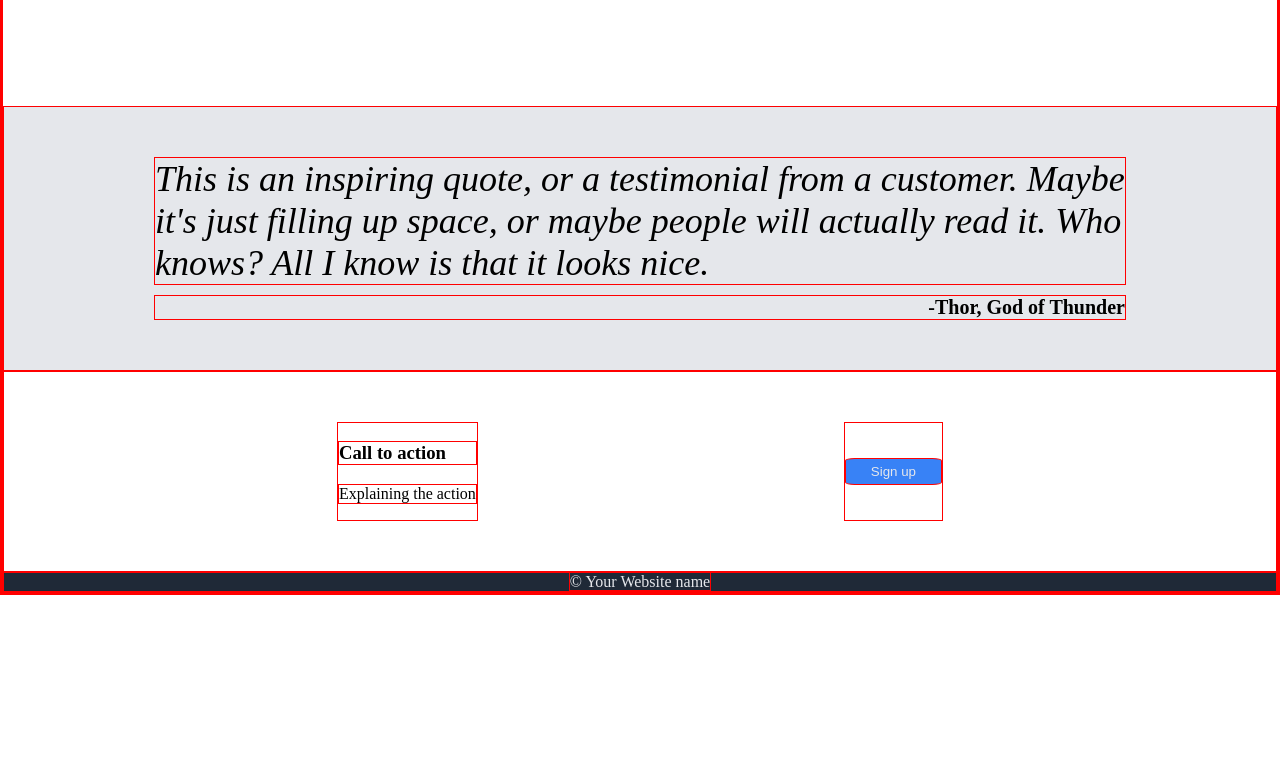
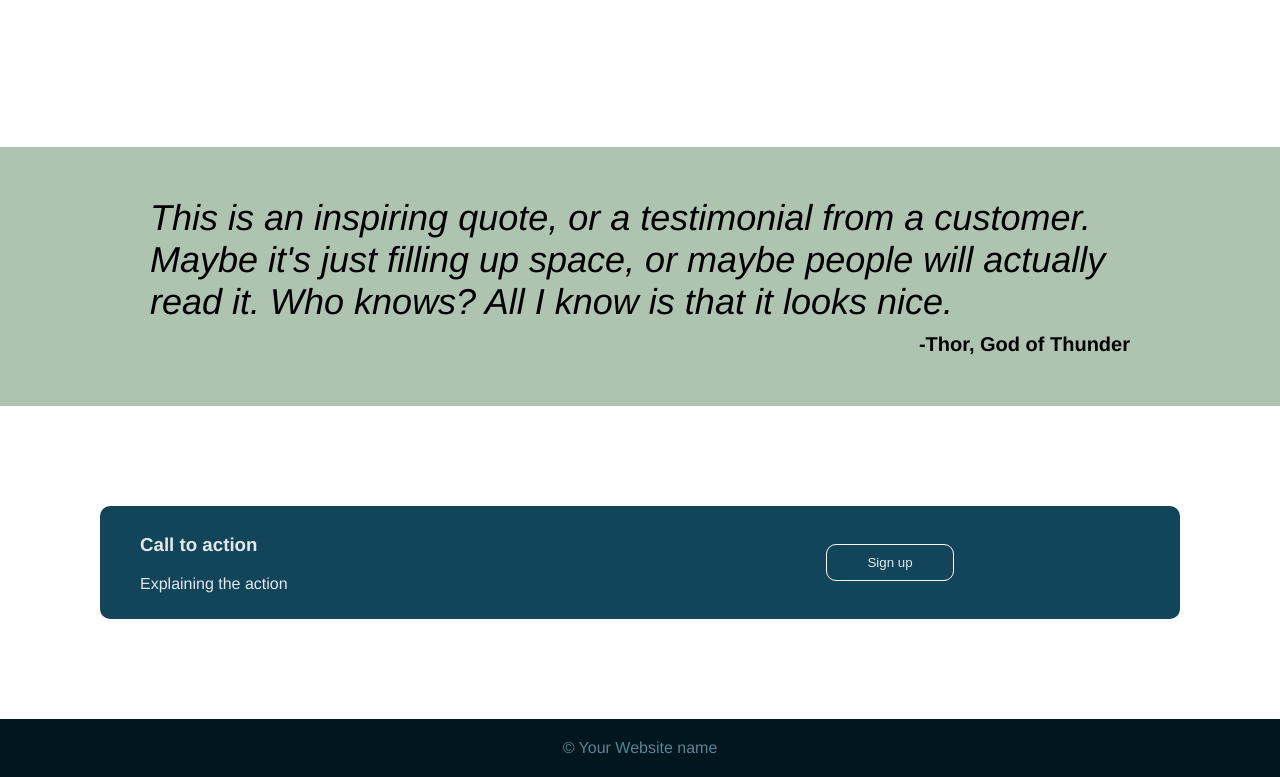
Before and after one commit to SandorMadacsi/landing-page, a plain HTML site: page index.html in a window 1280 px wide. Shown: the part 1194-1971 px from the top of the page. Before the commit the page ends 1789 px from the top, so only its background shows below. Drawn offline with Linux system fonts and the light colour scheme.

Commit message:
Add color palette

```diff
--- a/index.html
+++ b/index.html
@@ -61,13 +61,16 @@
             <small> -Thor, God of Thunder</small>
         </section>
         <section class="sign-up">
-            <div class="left-cont">
-                <h3>Call to action</h3>
-                <p>Explaining the action</p>
+            <div class="sign-div">
+                <div class="left-cont">
+                    <h3>Call to action</h3>
+                    <p>Explaining the action</p>
+                </div>
+                <div class="right-cont">
+                    <button class="sign-btn">Sign up</button>
+                </div>
             </div>
-            <div class="right-cont">
-                <button>Sign up</button>
-            </div>
+
         </section>
         <footer>
         <span>&copy; Your Website name</span>
--- a/styles/style.css
+++ b/styles/style.css
@@ -1,10 +1,11 @@
 html, body{
     padding: 0;
     margin: 0;
+    font-family: 'Franklin Gothic Medium', 'Arial Narrow', Arial, sans-serif
 }
-*{
+/* *{
     border: 1px solid red;
-}
+} */
 .container{
     display: flex;
     flex-direction: column;
@@ -18,7 +19,7 @@ header{
 
 header .logo{
     font-size: 24px;
-    color:#F9FAF8;
+    color:#EFF6E0
 }
 
 header ul{
@@ -29,8 +30,8 @@ header ul{
 .hero,
 header,
 footer{
-    background-color: #1F2937;
-    color:#E5E7EB;
+    background-color: #01161E;
+    color:#598392;
 }
 
 
@@ -61,17 +62,18 @@ footer{
 .img-hero{
     width:400px;
     height:200px;
-    background-color: grey;
+    background-color: #EFF6E0;
     display: flex;
     justify-content: center;
     align-items: center;
 }
 
 button{
-    background-color:#3882F6;
+    background-color:#124559;
     color:#E5E7EB;
-    padding:5px 25px;
-    border-radius: 10%;
+    padding:10px 40px;
+    border-radius: 10px;
+    border: none;;
 }
 
 .services-section{
@@ -81,8 +83,7 @@ button{
     margin:150px;
 }
 .services,
-.reviews,
-.sign-up{
+.reviews{
     display: flex;
     flex: 1;
     padding: 50px 150px;
@@ -108,13 +109,13 @@ button{
 }
 
 .service .img{
-    border: 3px solid #3882F6 ;
+    border: 3px solid #124559 ;
     border-radius: 10%;
 }
 .reviews{
     flex-direction: column;
     gap: 10px;
-    background-color: #E5E7EB;
+    background-color: #AEC3B0;
 }
 .reviews quote{
     font-size: 36px;
@@ -132,16 +133,33 @@ height:100px;
 margin:20px;
 }
 
-.sign-up{
-    justify-content: space-around;
+.sign-div{
+    display:flex;
+    margin:100px;
+    padding:10px 40px;
+    background-color: #124559;
+    border-radius: 10px;
+    flex-wrap:wrap;
+    color: #E5E7EB;
 
 }
 
-.sign-up .right-cont{
+.left-cont,
+.right-cont{
+    flex:1 1 200px;
+}
+
+.right-cont{
     display: flex;
+    justify-content: center;
     align-items: center;
 }
 
+.sign-btn{
+    border: 1px solid white;
+
+}
 footer{
+    padding: 20px 0;
     text-align: center;
 }
```
